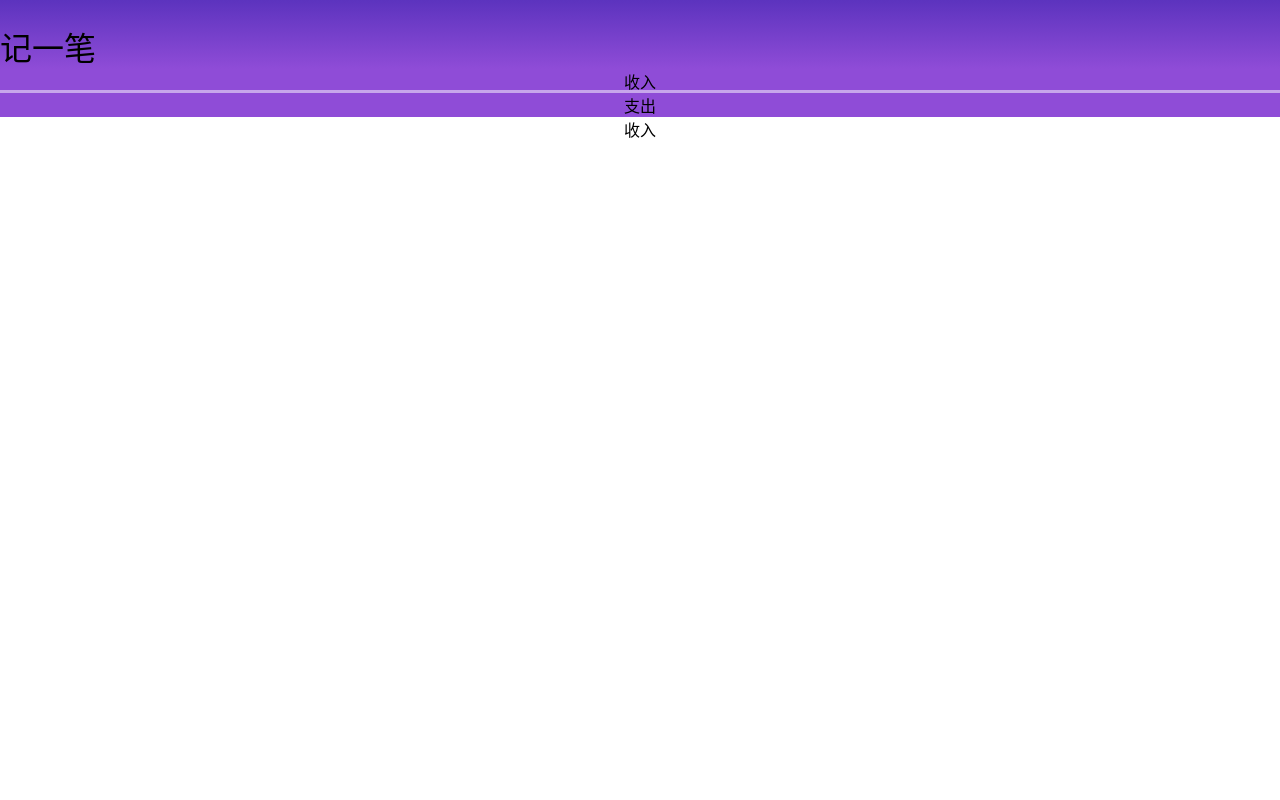
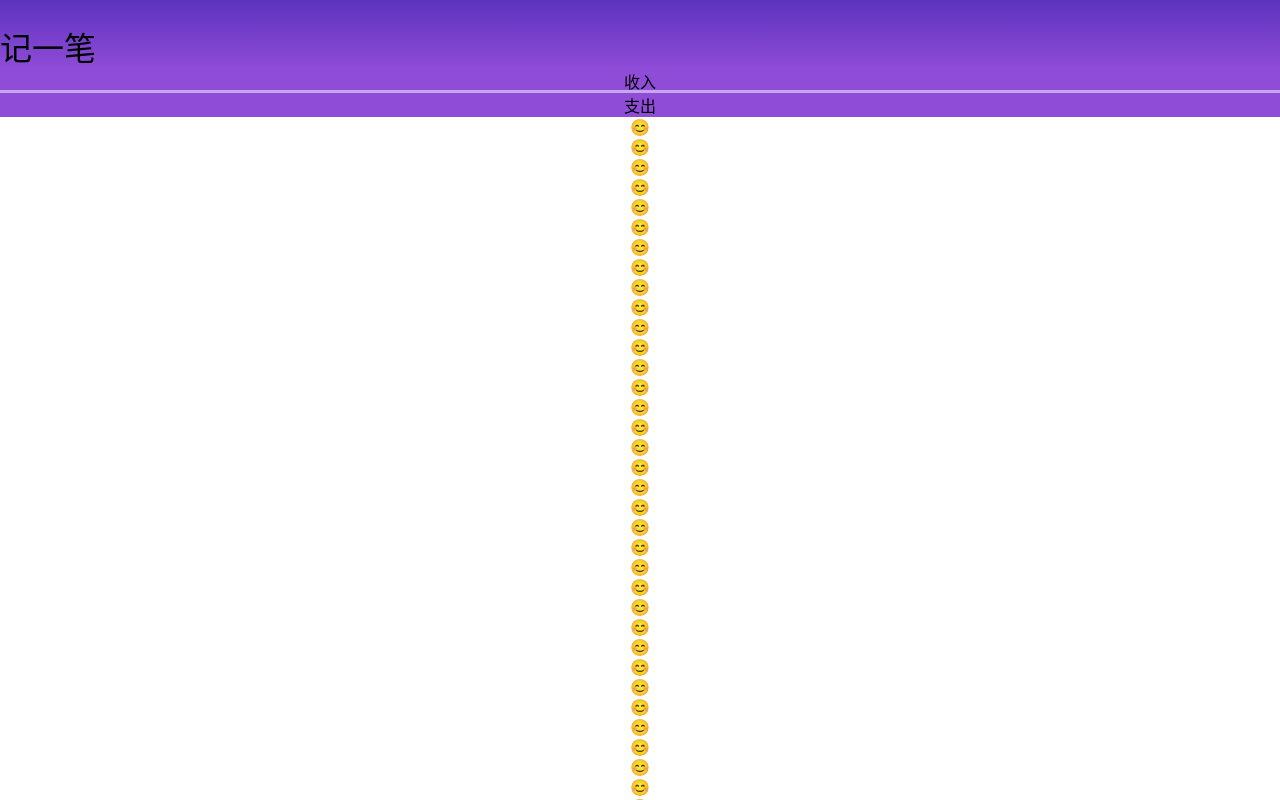
Before and after one commit to wuwenxing0912/react18, a React (Vite) app: page /items/new in a window 1280 px wide. Shown: the top 800 px of the page. Built offline with nearby package versions, Linux system fonts and the light colour scheme.

Commit message:
创建Tags组件

```diff
--- a/src/global.d.ts
+++ b/src/global.d.ts
@@ -27,6 +27,6 @@
   happen_at: string
   created_at: string
   updated_at: string
-  kind: 'expenses' | 'incomes'
+  kind: 'expenses' | 'income'
   deleted_at?: string
 }
--- a/src/pages/ItemsNewPage.tsx
+++ b/src/pages/ItemsNewPage.tsx
@@ -5,13 +5,12 @@
 import { Tabs } from '../components/Tabs'
 import { TopNav } from '../components/TopNav'
 import s from './ItemsNewPage.module.scss'
-
-type itemKind = 'income' | 'expenses'
+import { Tags } from './ItemsNewPage/Tags'
 
 export const ItemsNewPage: React.FC = () => {
-  const tabsItem: { key: itemKind; text: string; element?: ReactNode }[] = [
-    { key: 'income', text: '收入', element: <div>收入</div> },
-    { key: 'expenses', text: '支出', element: <div>支出</div> }
+  const tabsItem: { key: Item['kind']; text: string; element?: ReactNode }[] = [
+    { key: 'income', text: '收入', element: <Tags kind='income' /> },
+    { key: 'expenses', text: '支出', element: <Tags kind='expenses' /> }
   ]
   const [tab, setTab] = useState('income')
   return (
--- /dev/null
+++ b/src/pages/ItemsNewPage/Tags.tsx
@@ -0,0 +1,16 @@
+type Props = {
+  kind: Item['kind']
+}
+export const Tags: React.FC<Props> = (props) => {
+  const tags = Array.from({ length: 199 })
+  const { kind } = props
+  console.log(kind)
+  return (
+    <div>
+      <ol grid grid-cols="[repeat(auto-fit,48px)]" gap-x-32px
+        gap-y-16px py-16px px-8px justify-center>
+        {tags.map(tag => <li w-48px h-48px b-1 b-blue flex justify-center items-center>😊</li>)}
+      </ol>
+    </div>
+  )
+}
```
